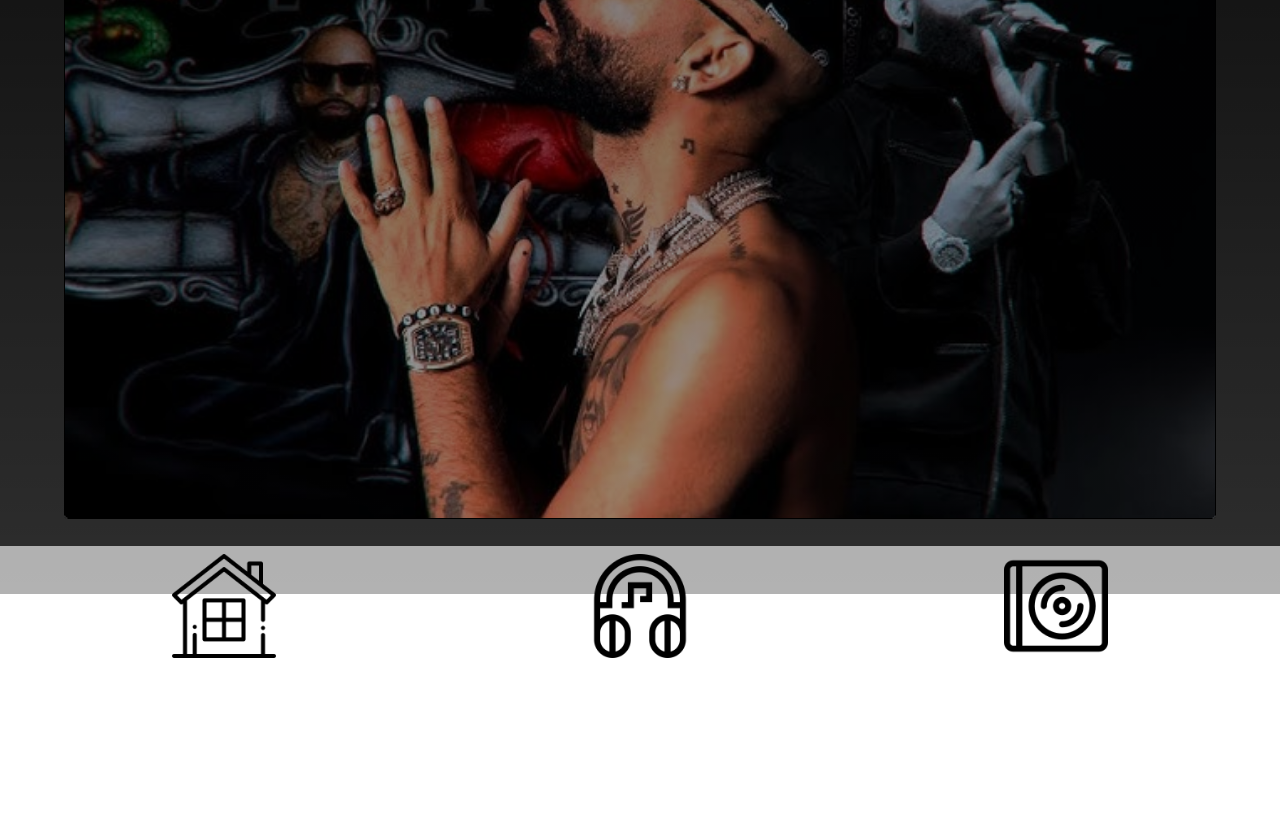
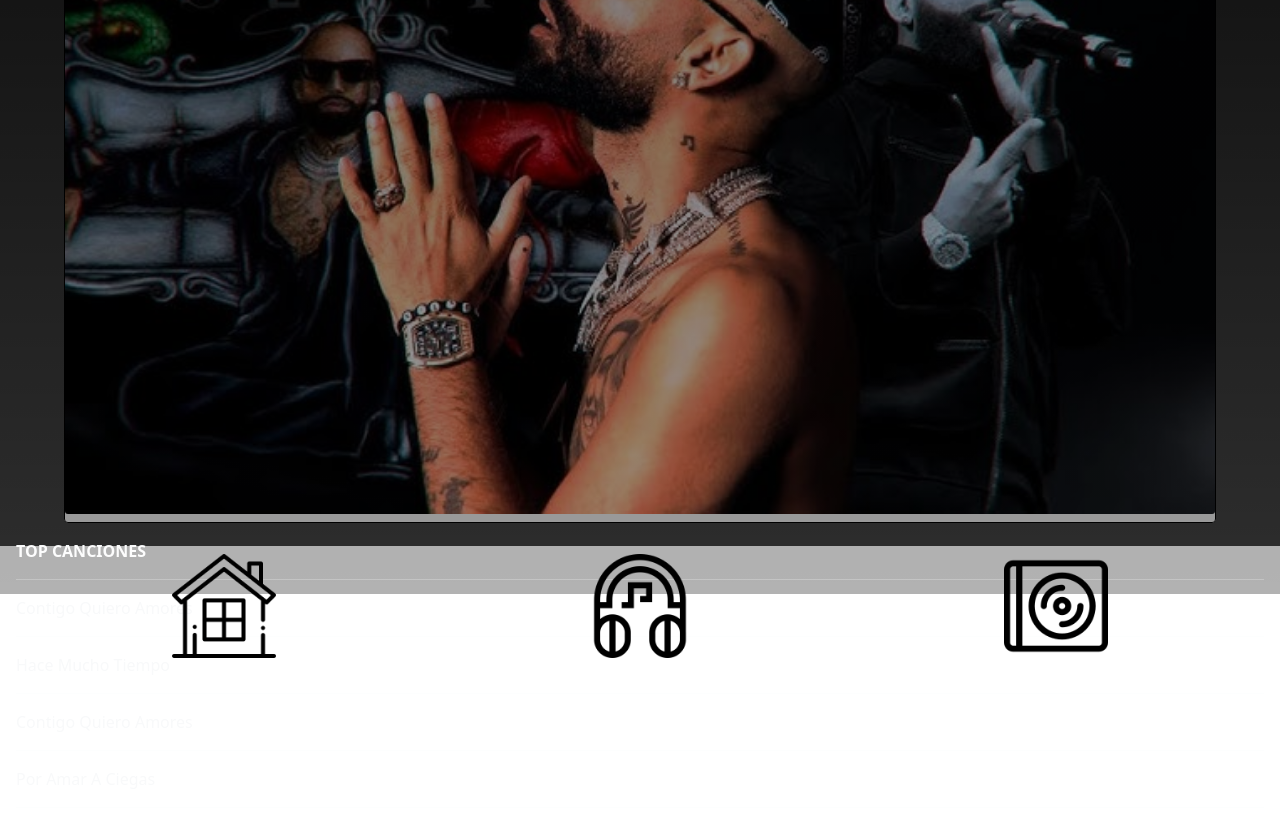
Before and after one commit to jose-advh/arcangel_web, a website: page index.html in a window 1280 px wide. Shown: the part 206-1046 px from the top of the page. Before the commit the page ends 800 px from the top, so only its background shows below. Drawn offline with nearby package versions, Linux system fonts and the light colour scheme.

Commit message:
Contenido actualizado

```diff
--- a/css/styles.css
+++ b/css/styles.css
@@ -30,6 +30,7 @@
 .header__item {
     background-color: rgba(255, 136, 0, 0.493);
     padding: .6rem;
+    font-family: "Nunito", sans-serif !important;
     border-radius: 25px;
 }
 
@@ -37,14 +38,19 @@
 
 /* Main */
 
-.main__principal {
+.main {
     background-image: linear-gradient(rgba(0, 0, 0, 0.954), rgba(0, 0, 0, 0.821));
     background-size: cover;
     background-position: center;
     background-repeat: no-repeat;
     height: 100vh;
     align-content: center;
+}
 
+.main__principal {
+    display: flex;
+    flex-direction: column;
+    padding-top: 4rem;
 }
 
 .card-img-overlay {
--- a/index.html
+++ b/index.html
@@ -18,8 +18,8 @@
         </nav>
     </header>
     <main class="main">
-        <section class="main__principal justify-content-center aling-items-center">
-            <div class="card  text-white">
+        <section class="main__principal">
+            <div class="card text-white py-2">
                 <img class="card-img" src="img/albums/index_album.jpg" alt="Card image">
                 <div class="card-img-overlay">
                   <h5 class="card-title card-albums">Albums</h5>
@@ -27,6 +27,23 @@
                   <p class="card-text">Last updated 3 mins ago</p>
                 </div>
               </div>
+
+              <article class="main__contenido px-3 py-3">
+                <p class="text-light fw-bold">TOP CANCIONES</p>
+                <hr class="bg-light">
+
+                <p class="text-light">Contigo Quiero Amores</p>
+                <hr class="bg-light">
+
+                <p class="text-light">Hace Mucho Tiempo</p>
+                <hr class="bg-light">
+
+                <p class="text-light">Contigo Quiero Amores</p>
+                <hr class="bg-light">
+
+                <p class="text-light">Por Amar A Ciegas</p>
+                <hr class="bg-light">
+              </article>
         </section>
         <aside class="main__navegacion">
             <ul class="main__lista d-flex justify-content-between  py-2 px-3">
```
